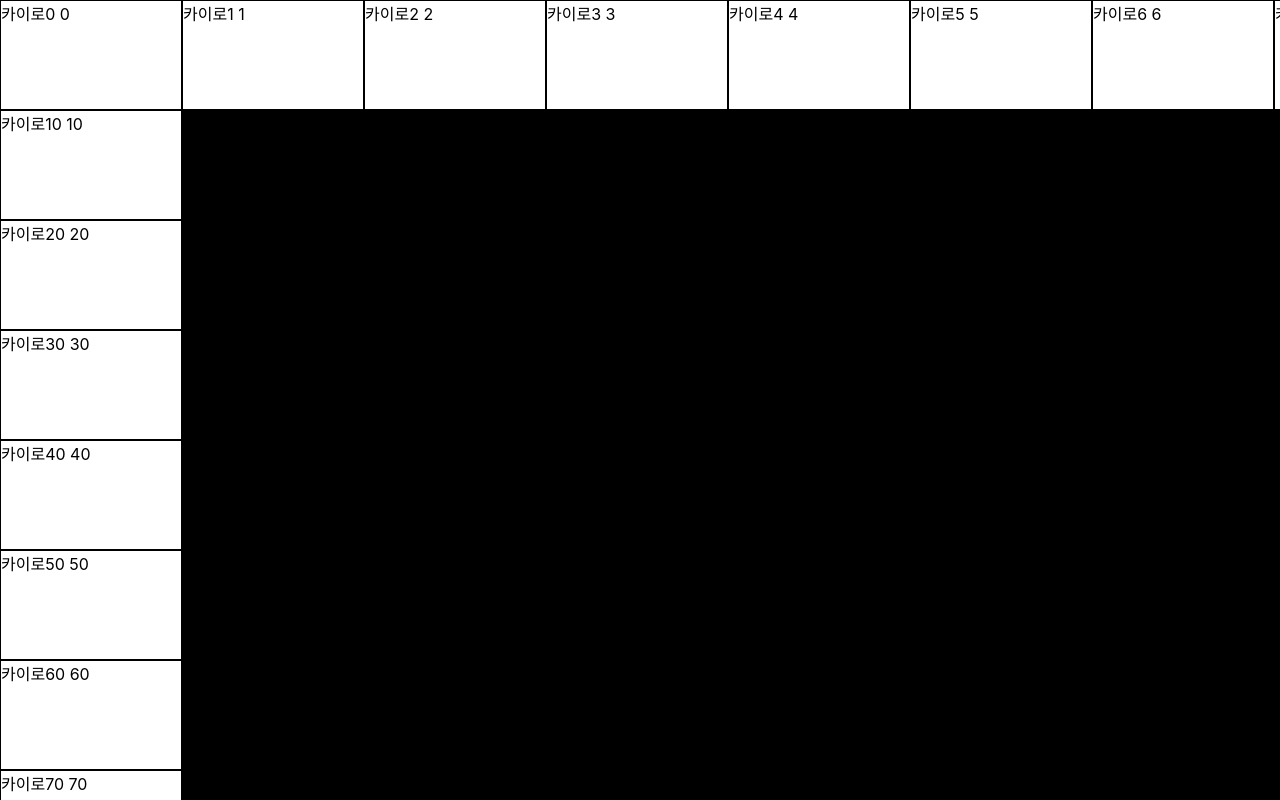
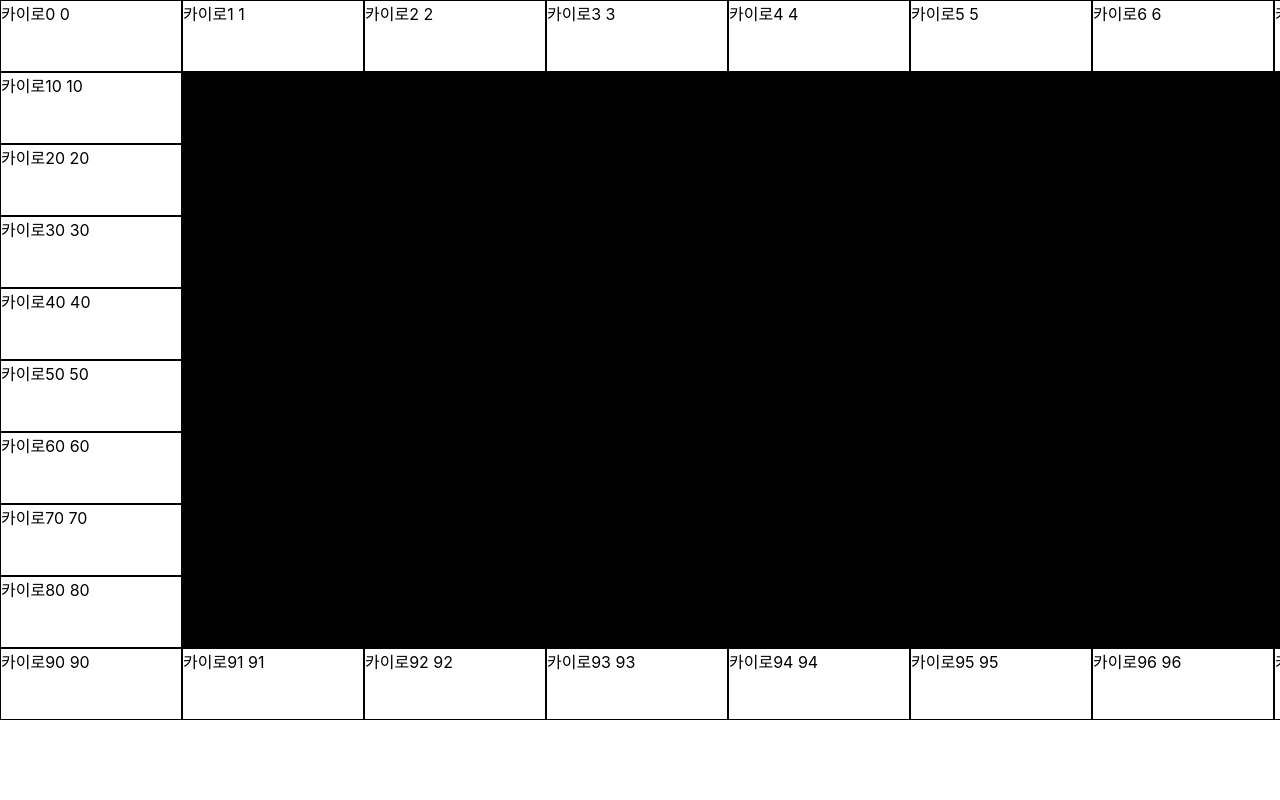
Before and after one commit to 2018os/bluemarble, a React (Create React App) app: page / in a window 1280 px wide. Shown: the top 800 px of the page. Built offline with nearby package versions, Linux system fonts and the light colour scheme.

Commit message:
나라 css

```diff
--- a/src/board/StyledCountry.js
+++ b/src/board/StyledCountry.js
@@ -2,7 +2,7 @@ import styled from 'styled-components';
 
 const StyledCountry = styled.div`
   width: 9%;
-  height: 10.8%;
+  height: 70px;
   display: inline-block;
   font-size: 1rem;
   user-select: none;
```
